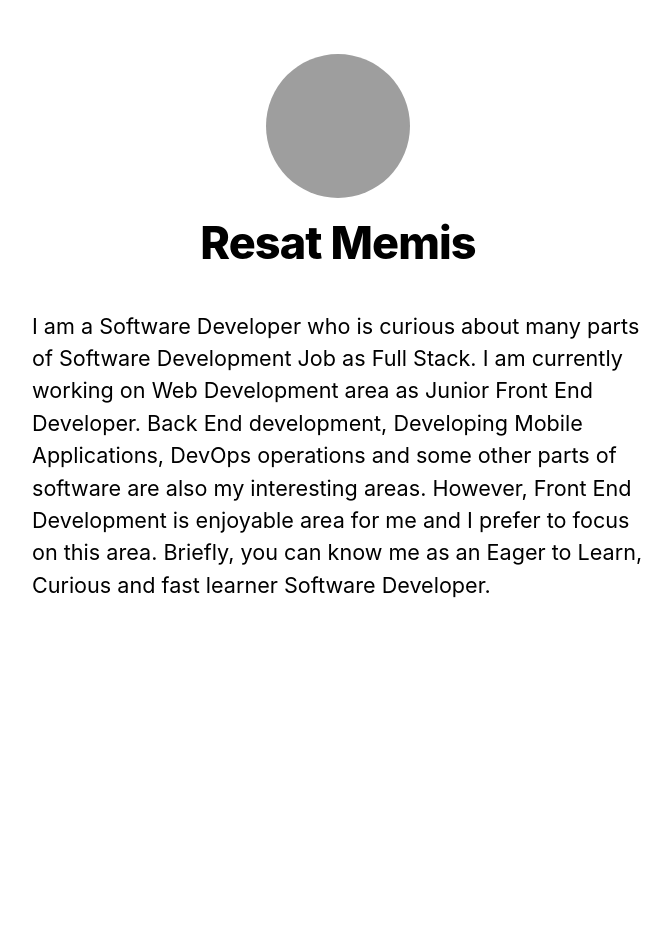
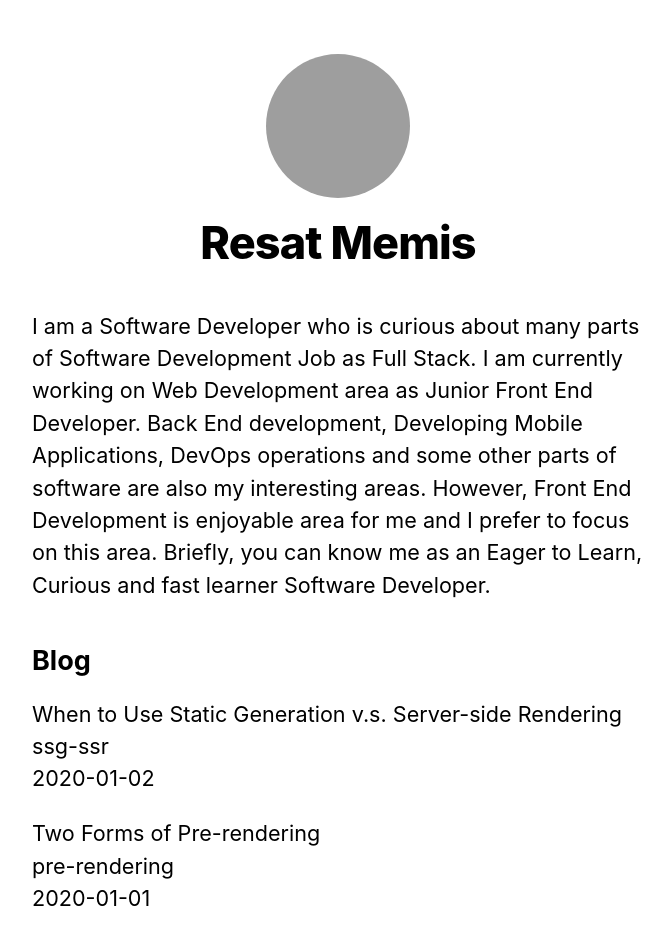
Before and after one commit to resatDev/blog, a Next.js app: page / in a window 1280 px wide. Shown: the top 952 px of the page, without its empty margins (302-974 px from the left). Before the commit the page ends 800 px from the top, so only its background shows below. Built offline with nearby package versions, Linux system fonts and the light colour scheme; grey boxes are pictures that could not be loaded.

Commit message:
implementing the static props

```diff
--- a/lib/posts.js
+++ b/lib/posts.js
@@ -2,7 +2,7 @@
 import path from 'path';
 import matter from 'gray-matter';
 
-const postsDirectory = path.join(process.cwd(), 'posts');
+const postsDirectory = path.join(process.cwd(), 'pages/posts');
 
 export function getSortedPostsData() {
   // Get file names under /posts
--- a/pages/index.js
+++ b/pages/index.js
@@ -1,8 +1,18 @@
 import Head from 'next/head';
 import Layout, { siteTitle } from '../components/layout';
 import utilStyles from '../styles/utils.module.css';
+import { getSortedPostsData } from '../lib/posts';
 
-export default function Home() {
+export async function getStaticProps() {
+  const allPostsData = getSortedPostsData();
+  return {
+    props: {
+      allPostsData,
+    },
+  };
+}
+
+export default function Home({ allPostsData }) {
   return (
     <Layout home>
       <Head>
@@ -11,6 +21,20 @@
       <section className={utilStyles.headingMd}>
         <p>I am a Software Developer who is curious about many parts of Software Development Job as Full Stack. I am currently working on Web Development area as Junior Front End Developer. Back End development, Developing Mobile Applications, DevOps operations and some other parts of software are also my interesting areas. However, Front End Development is enjoyable area for me and I prefer to focus on this area. Briefly, you can know me as an Eager to Learn, Curious and fast learner Software Developer.</p>
       </section>
+      <section className={`${utilStyles.headingMd} ${utilStyles.padding1px}`}>
+        <h2 className={utilStyles.headingLg}>Blog</h2>
+        <ul className={utilStyles.list}>
+          {allPostsData.map(({ id, date, title }) => (
+            <li className={utilStyles.listItem} key={id}>
+              {title}
+              <br />
+              {id}
+              <br />
+              {date}
+            </li>
+          ))}
+        </ul>
+      </section>
     </Layout>
   );
 }
```
